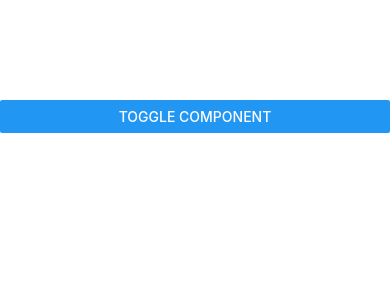
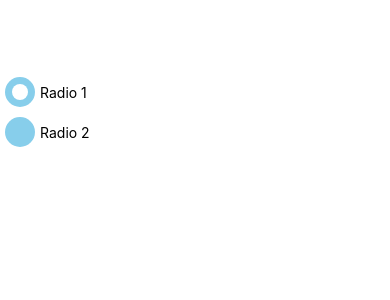
Before and after one commit to gurjindersinghkhalsa/RNDemoProjects, a React Native app in the folder DemoProject/: screen / in a window 390 px wide. Shown: the top 300 px of the page. Built offline with nearby package versions, Linux system fonts and the light colour scheme.

Commit message:
radio button created

```diff
--- a/DemoProject/App.js
+++ b/DemoProject/App.js
@@ -7,32 +7,55 @@
  */
 
 import React, {useEffect, useState} from 'react';
-import {Text, View, Button} from 'react-native';
+import {Text, View, StyleSheet, TouchableOpacity} from 'react-native';
 const App = () => {
 
-  const [show, setshow] = useState(false)
-  return (
-    <View style={{backgroundColor: 'white', flex: 1, marginTop: 100}}>
-      <Button title="Toggle Component" onPress={() => setshow(!show)} />
-      { show ? <StudentP name='Gurjinder Singh'/> : null }
-    </View>
-  );
-};
+  const [selected, setSelected] = useState(1);
 
-const StudentP=(props)=>{
-  let timer = setInterval(() => {
-    console.warn('Timere');
-  }, 2000); // This will call every 2 sec
+  return(
+    <View style={styles.main}>
+      <View style={{height:72}}></View>
 
-  useEffect(()=>{
-    return ()=> {
-      clearInterval(timer);
-    }
-  })
-  return(
-    <View>
-      <Text style={{backgroundColor:'red'}}>{props.name}</Text>
+      <TouchableOpacity onPress={()=>setSelected(1)}>
+        <View style={{flexDirection: 'row', alignItems: 'center'}}>
+          <View style={styles.roundView}>
+           {selected == 1 ? <View style={styles.roundViewInner}></View> : null}
+          </View>
+          <Text>Radio 1</Text>
+        </View>
+      </TouchableOpacity>
+
+      <TouchableOpacity onPress={()=>setSelected(2)}>
+        <View style={{flexDirection: 'row', alignItems: 'center'}}>
+          <View style={styles.roundView}>
+          {selected == 2 ? <View style={styles.roundViewInner}></View> : null}
+          </View>
+          <Text>Radio 2</Text>
+        </View>
+      </TouchableOpacity>
+
     </View>
   )
 }
+const styles = StyleSheet.create({
+  main: {
+    flex: 1,
+    backgroundColor: 'white',
+  },
+  roundView: {
+    height: 30,
+    width: 30,
+    borderRadius: 15,
+    backgroundColor: 'skyblue',
+    margin: 5,
+    alignItems:'center',
+    justifyContent: 'center'
+  },
+  roundViewInner:  {
+    height: 16,
+    width: 16,
+    borderRadius: 8,
+    backgroundColor: 'white',
+  },
+})
 export default App;
```
